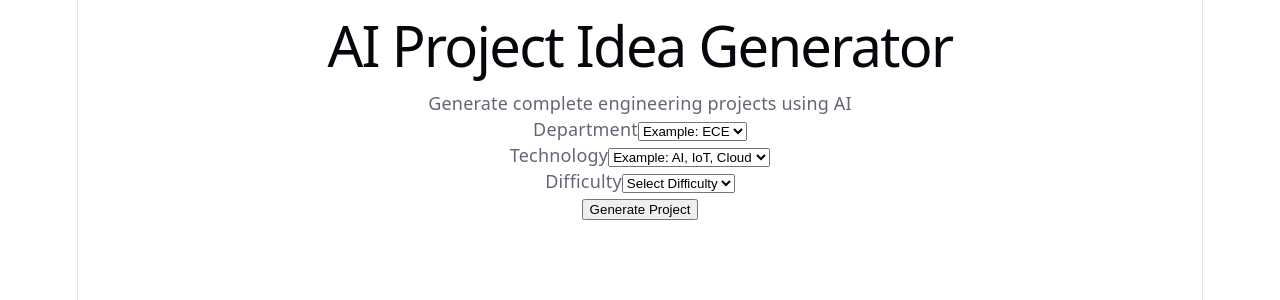
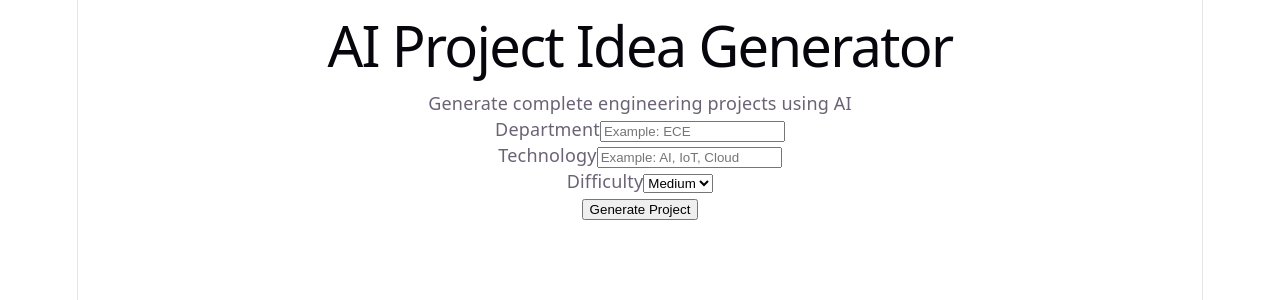
Before and after one commit to Peranandan/ai-project-generator, a React app: page / in a window 1280 px wide. Shown: the top 300 px of the page. Built offline with nearby package versions, Linux system fonts and the light colour scheme; the HTML template or start-up script is replaced by a standard one.

Commit message:
new commit

```diff
--- a/src/App.jsx
+++ b/src/App.jsx
@@ -1,186 +1,25 @@
 import { useState } from "react";
 import "./App.css";
 
-function CopyButton({ text }) {
-
-  const [copied, setCopied] = useState(false);
-
-  const copy = () => {
-
-    navigator.clipboard.writeText(text);
-
-    setCopied(true);
-
-    setTimeout(() => {
-      setCopied(false);
-    }, 1200);
-  };
-
-  return (
-    <button
-      className={`copy-btn ${copied ? "copied" : ""}`}
-      onClick={copy}
-    >
-      {copied ? "✓ Copied" : "Copy"}
-    </button>
-  );
-}
-
-function Block({ title, content }) {
-
-  return (
-    <div className="block">
-
-      <div className="block-head">
-
-        <span className="block-title">
-          {title}
-        </span>
-
-        <CopyButton text={content} />
-
-      </div>
-
-      <pre className="block-content">
-        {content}
-      </pre>
-
-    </div>
-  );
-}
-
 export default function App() {
 
-  const [department, setDepartment] =
-    useState("");
-
-  const [technology, setTechnology] =
-    useState("");
-
-  const [level, setLevel] =
-    useState("");
-
-  const [result, setResult] =
-    useState(null);
-
-  const [loading, setLoading] =
-    useState(false);
-
-  const API_URL =
-    import.meta.env.VITE_BACKEND_URL +
-    "/generate";
-
-  /* PARSE RESPONSE */
-  const parse = (text, start, end) => {
-
-    const regex = end
-      ? new RegExp(
-          `${start}:(.*?)${end}:`,
-          "s"
-        )
-      : new RegExp(
-          `${start}:(.*)`,
-          "s"
-        );
-
-    return (
-      text.match(regex)?.[1]?.trim() || ""
-    );
-  };
-
-  /* GENERATE */
-  const generate = async () => {
-
-    if (
-      !department ||
-      !technology ||
-      !level
-    )
-      return;
-
-    setLoading(true);
-
-    setResult(null);
-
-    try {
-
-      const res = await fetch(API_URL, {
-
-        method: "POST",
-
-        headers: {
-          "Content-Type":
-            "application/json",
-        },
-
-        body: JSON.stringify({
-          department,
-          technology,
-          level,
-        }),
-      });
-
-      const data = await res.json();
-
-      const text = data.result;
-
-      setResult({
-
-        title: parse(
-          text,
-          "Title",
-          "Explanation"
-        ),
-
-        explanation: parse(
-          text,
-          "Explanation",
-          "Features"
-        ),
-
-        features: parse(
-          text,
-          "Features",
-          "Implementation"
-        ),
-
-        implementation: parse(
-          text,
-          "Implementation",
-          "Code"
-        ),
-
-        code: parse(text, "Code"),
-      });
-
-    } catch (err) {
-
-      console.log(err);
-
-    } finally {
-
-      setLoading(false);
-
-    }
-  };
+  const [department, setDepartment] = useState("");
+  const [technology, setTechnology] = useState("");
+  const [level, setLevel] = useState("");
 
   return (
 
     <div className="page">
 
-      {/* WHITE BOX */}
       <div className="container">
 
         {/* HEADER */}
         <div className="header">
 
-          <h1>
-            AI Project Idea Generator
-          </h1>
+          <h1>AI Project Idea Generator</h1>
 
           <p>
-            Generate complete engineering
-            projects using AI
+            Generate complete engineering projects using AI
           </p>
 
         </div>
@@ -188,179 +27,62 @@ export default function App() {
         {/* DEPARTMENT */}
         <div className="field">
 
-          <label>
-            Department
-          </label>
+          <label>Department</label>
 
-          <select
+          <input
+            type="text"
+            placeholder="Example: ECE"
             value={department}
             onChange={(e) =>
-              setDepartment(
-                e.target.value
-              )
+              setDepartment(e.target.value)
             }
-          >
-
-            <option value="">
-              Example: ECE
-            </option>
-
-            <option value="CSE">
-              CSE
-            </option>
-
-            <option value="ECE">
-              ECE
-            </option>
-
-            <option value="IT">
-              IT
-            </option>
-
-            <option value="EEE">
-              EEE
-            </option>
-
-            <option value="MECH">
-              MECH
-            </option>
-
-            <option value="CIVIL">
-              CIVIL
-            </option>
-
-          </select>
+          />
 
         </div>
 
         {/* TECHNOLOGY */}
         <div className="field">
 
-          <label>
-            Technology
-          </label>
+          <label>Technology</label>
 
-          <select
+          <input
+            type="text"
+            placeholder="Example: AI, IoT, Cloud"
             value={technology}
             onChange={(e) =>
-              setTechnology(
-                e.target.value
-              )
+              setTechnology(e.target.value)
             }
-          >
-
-            <option value="">
-              Example: AI, IoT, Cloud
-            </option>
-
-            <option value="AI">
-              AI
-            </option>
-
-            <option value="IoT">
-              IoT
-            </option>
-
-            <option value="Cloud">
-              Cloud
-            </option>
-
-            <option value="Cyber Security">
-              Cyber Security
-            </option>
-
-            <option value="Blockchain">
-              Blockchain
-            </option>
-
-          </select>
+          />
 
         </div>
 
         {/* DIFFICULTY */}
         <div className="field">
 
-          <label>
-            Difficulty
-          </label>
+          <label>Difficulty</label>
 
           <select
             value={level}
             onChange={(e) =>
-              setLevel(
-                e.target.value
-              )
+              setLevel(e.target.value)
             }
           >
 
-            <option value="">
-              Select Difficulty
-            </option>
-
-            <option value="Easy">
-              Easy
-            </option>
-
-            <option value="Medium">
-              Medium
-            </option>
-
-            <option value="Hard">
-              Hard
-            </option>
+            <option>Medium</option>
+            <option>Easy</option>
+            <option>Hard</option>
 
           </select>
 
         </div>
 
         {/* BUTTON */}
-        <button
-          className="generate-btn"
-          onClick={generate}
-          disabled={loading}
-        >
-
-          {loading
-            ? "Generating..."
-            : "Generate Project"}
-
+        <button className="generate-btn">
+          Generate Project
         </button>
 
       </div>
 
-      {/* OUTPUT */}
-      {result && (
-
-        <div className="output">
-
-          <Block
-            title="TITLE"
-            content={result.title}
-          />
-
-          <Block
-            title="EXPLANATION"
-            content={result.explanation}
-          />
-
-          <Block
-            title="FEATURES"
-            content={result.features}
-          />
-
-          <Block
-            title="IMPLEMENTATION"
-            content={result.implementation}
-          />
-
-          <Block
-            title="CODE"
-            content={result.code}
-          />
-
-        </div>
-      )}
-
     </div>
   );
 }
--- a/src/markdown.css
+++ b/src/markdown.css
@@ -9,22 +9,22 @@
 body{
   font-family:"Inter",sans-serif;
   background:#efefef;
-  color:#000;
 }
 
 /* PAGE */
 .page{
   width:100%;
-  padding:22px;
+  min-height:100vh;
+  padding:24px;
 }
 
-/* MAIN CONTAINER */
+/* WHITE CARD */
 .container{
   max-width:1020px;
   margin:auto;
-  background:#fff;
+  background:#ffffff;
   border-radius:18px;
-  padding:55px 32px;
+  padding:50px 30px;
 }
 
 /* HEADER */
@@ -34,9 +34,10 @@ body{
 }
 
 .header h1{
-  font-size:36px;
+  font-size:58px;
   font-weight:700;
   margin-bottom:14px;
+  color:#000;
 }
 
 .header p{
@@ -52,122 +53,45 @@ body{
 .field label{
   display:block;
   text-align:center;
-  font-size:18px;
+  font-size:20px;
   font-weight:700;
   margin-bottom:14px;
+  color:#000;
 }
 
-/* INPUTS */
+/* INPUT */
+input,
 select{
   width:100%;
-  height:50px;
+  height:52px;
   border-radius:10px;
   border:2px solid #000;
-  background:#3b3b3b;
+  background:#3a3a3a;
   color:#fff;
   padding:0 16px;
-  font-size:17px;
+  font-size:18px;
   outline:none;
+}
+
+/* PLACEHOLDER */
+input::placeholder{
+  color:#bfbfbf;
 }
 
 /* BUTTON */
 .generate-btn{
   width:100%;
-  height:52px;
+  height:54px;
   border:none;
   border-radius:12px;
   background:#000;
   color:#fff;
-  font-size:18px;
+  font-size:20px;
   font-weight:700;
   cursor:pointer;
   margin-top:8px;
-  transition:0.2s;
 }
 
 .generate-btn:hover{
   background:#111;
 }
-
-/* OUTPUT */
-.output{
-  max-width:1020px;
-  margin:24px auto 0;
-  display:flex;
-  flex-direction:column;
-  gap:18px;
-}
-
-/* BLOCK */
-.block{
-  background:#fff;
-  border:1px solid #ddd;
-  border-radius:14px;
-  padding:18px;
-}
-
-.block-head{
-  display:flex;
-  justify-content:space-between;
-  align-items:center;
-  margin-bottom:12px;
-}
-
-.block-title{
-  font-size:12px;
-  font-weight:700;
-  letter-spacing:1px;
-  background:#f3f3f3;
-  padding:6px 10px;
-  border-radius:6px;
-}
-
-.block-content{
-  font-size:15px;
-  line-height:1.7;
-  white-space:pre-wrap;
-}
-
-/* COPY BUTTON */
-.copy-btn{
-  border:1px solid #ddd;
-  background:#fff;
-  padding:6px 12px;
-  border-radius:7px;
-  cursor:pointer;
-  font-size:13px;
-}
-
-.copy-btn:hover{
-  background:#f5f5f5;
-}
-
-.copy-btn.copied{
-  background:#000;
-  color:#fff;
-}
-
-/* MOBILE */
-@media(max-width:768px){
-
-  .container{
-    padding:35px 20px;
-  }
-
-  .header h1{
-    font-size:28px;
-  }
-
-  .field label{
-    font-size:16px;
-  }
-
-  select{
-    font-size:15px;
-  }
-
-  .generate-btn{
-    font-size:16px;
-  }
-
-}
```
